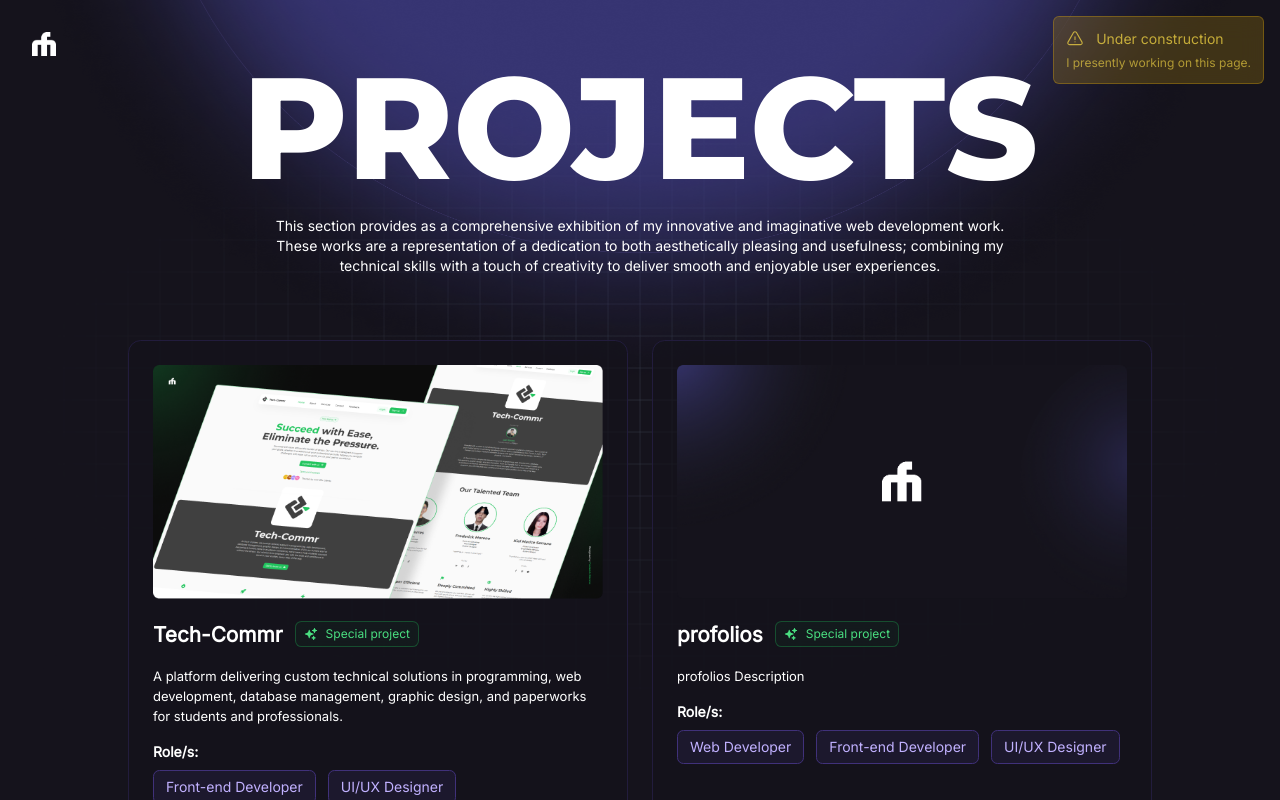
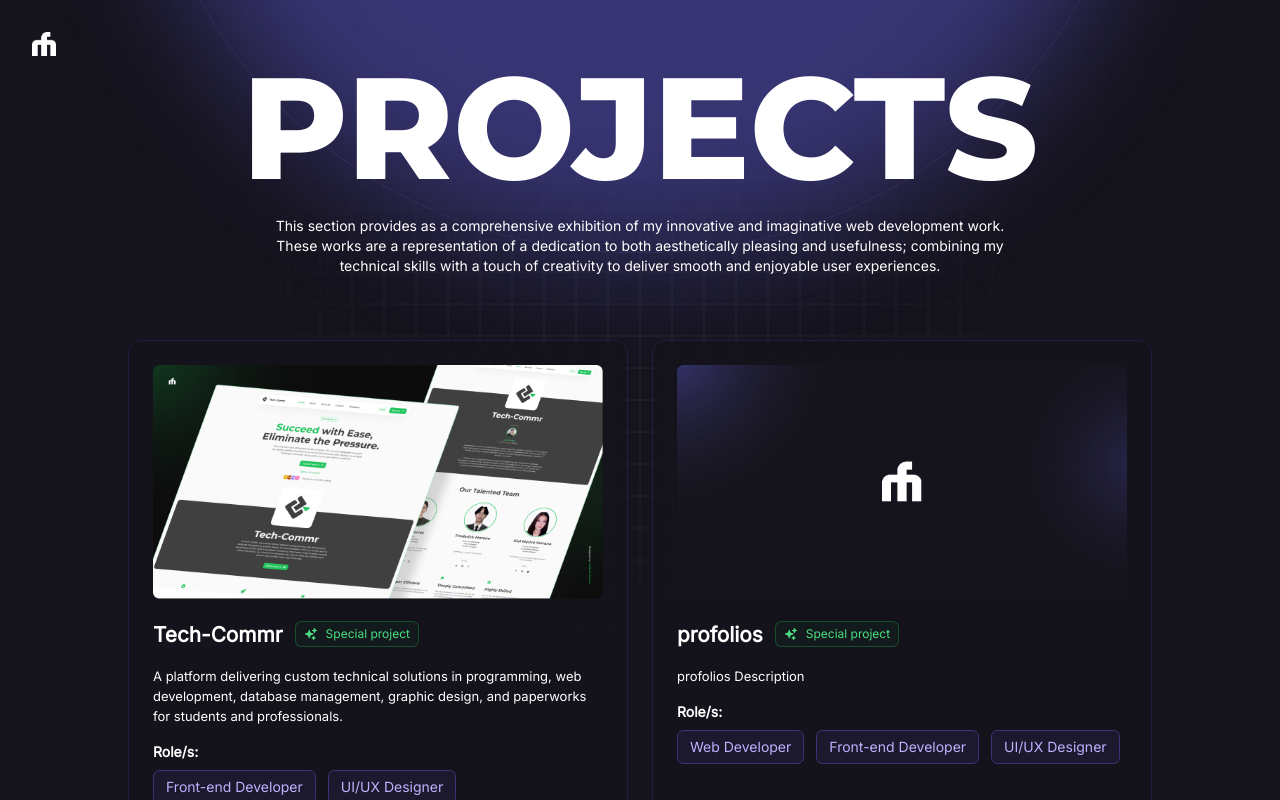
Before and after one commit to fwedwicc/FM-Portfolio, a React (Vite) app: page /FM-Portfolio/all-projects in a window 1280 px wide. Shown: the top 800 px of the page. Built offline with nearby package versions, Linux system fonts and the light colour scheme.

Commit message:
Remove Wireframe badge from ProjectData and Alert component from AllProjects page

```diff
--- a/src/constants/index.js
+++ b/src/constants/index.js
@@ -151,7 +151,6 @@ export const ProjectData = [
     badge: [
       { title: "Front-end Development", svgPath: "M17.25 6.75 22.5 12l-5.25 5.25m-10.5 0L1.5 12l5.25-5.25m7.5-3-4.5 16.5" },
       { title: "UI/UX Design", svgPath: "m4.988 19.012 5.41-5.41m2.366-6.424 4.058 4.058-2.03 5.41L5.3 20 4 18.701l3.355-9.494 5.41-2.029Zm4.626 4.625L12.197 6.61 14.807 4 20 9.194l-2.61 2.61Z" },
-      { title: "Wireframe", svgPath: "m16.862 4.487 1.687-1.688a1.875 1.875 0 1 1 2.652 2.652L6.832 19.82a4.5 4.5 0 0 1-1.897 1.13l-2.685.8.8-2.685a4.5 4.5 0 0 1 1.13-1.897L16.863 4.487Zm0 0L19.5 7.125" },
     ],
   }
 ];
--- a/src/pages/AllProjects.jsx
+++ b/src/pages/AllProjects.jsx
@@ -7,7 +7,6 @@ import Card from '../components/Card';
 import Footer from '../components/Footer';
 import { Link } from 'react-router-dom';
 import useScrollToTop from '../hooks/useScrollToTop';
-import Alert from '../components/Alert';
 
 const AllProjects = ({ projects }) => {
   useScrollToTop();
@@ -27,8 +26,6 @@ const AllProjects = ({ projects }) => {
       exit={{ opacity: 0 }}
       transition={{ duration: 1.5 }}
     >
-      {/* Temporary Alert */}
-      <Alert />
       <img src={glow07} alt="Glow eclipse" className='-z-10 fixed' id='scroll-animation-' />
       <img src={grid01} alt="Grid" className='w-full h-full object-contain -z-20 object-center fixed' id='scroll-animation-' />
       <div className='lg:p-8 p-6 z-10'>
```
